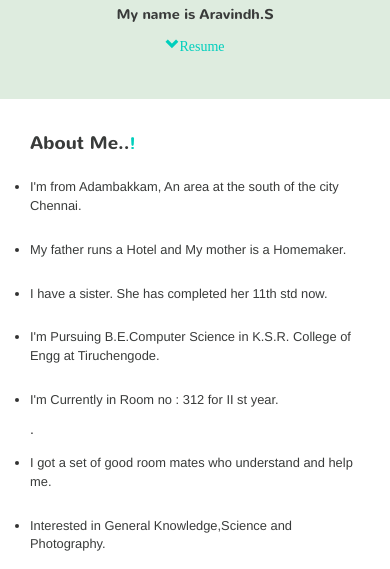
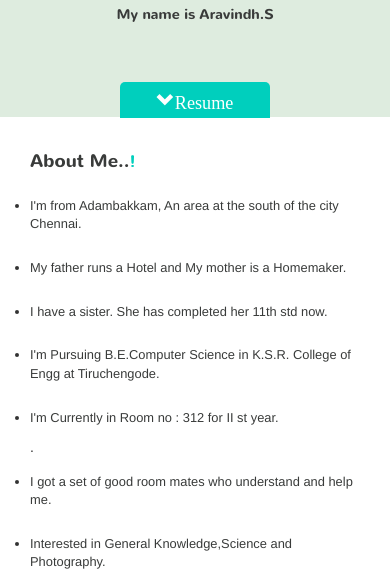
Before and after one commit to Aravindhsiva/aravindh.github.io, a plain HTML site: page index.html in a window 390 px wide. Shown: the part 246-815 px from the top of the page. Drawn offline with nearby package versions, Linux system fonts and the light colour scheme; files whose address does not match are found by name.

Commit message:
Update style.css

```diff
--- a/style.css
+++ b/style.css
@@ -73,7 +73,7 @@ body{
   font-size: 1.3em;
   color: #393b3a;
 }
-span.glyphicon.glyphicon-triangle-bottom {
+span.glyphicon.glyphicon-chevron-down {
   font-size: 2em;
   color: #fff;
   background-color: rgb(0, 207, 189);
@@ -346,7 +346,7 @@ i.beh {
 .header-section p {
   font-size: 1.1em;
 }
-span.glyphicon.glyphicon-triangle-bottom {
+span.glyphicon.glyphicon-chevron-down {
   font-size: 1.5em;
 }
 .study-section {
@@ -548,7 +548,7 @@ i.beh {
 .header-section h1 {
   font-size: 1.5em;
 }
-span.glyphicon.glyphicon-triangle-bottom {
+span.glyphicon.glyphicon-chevron-down {
   font-size: 1.3em;
 }
 .header-section p {
@@ -633,7 +633,7 @@ span.glyphicon.glyphicon-triangle-bottom {
 .header-section h1 {
   font-size: 1.8em;
 }
-span.glyphicon.glyphicon-triangle-bottom {
+span.glyphicon.glyphicon-chevron-down {
   font-size: 1em;
 }
 .header-section {
```
